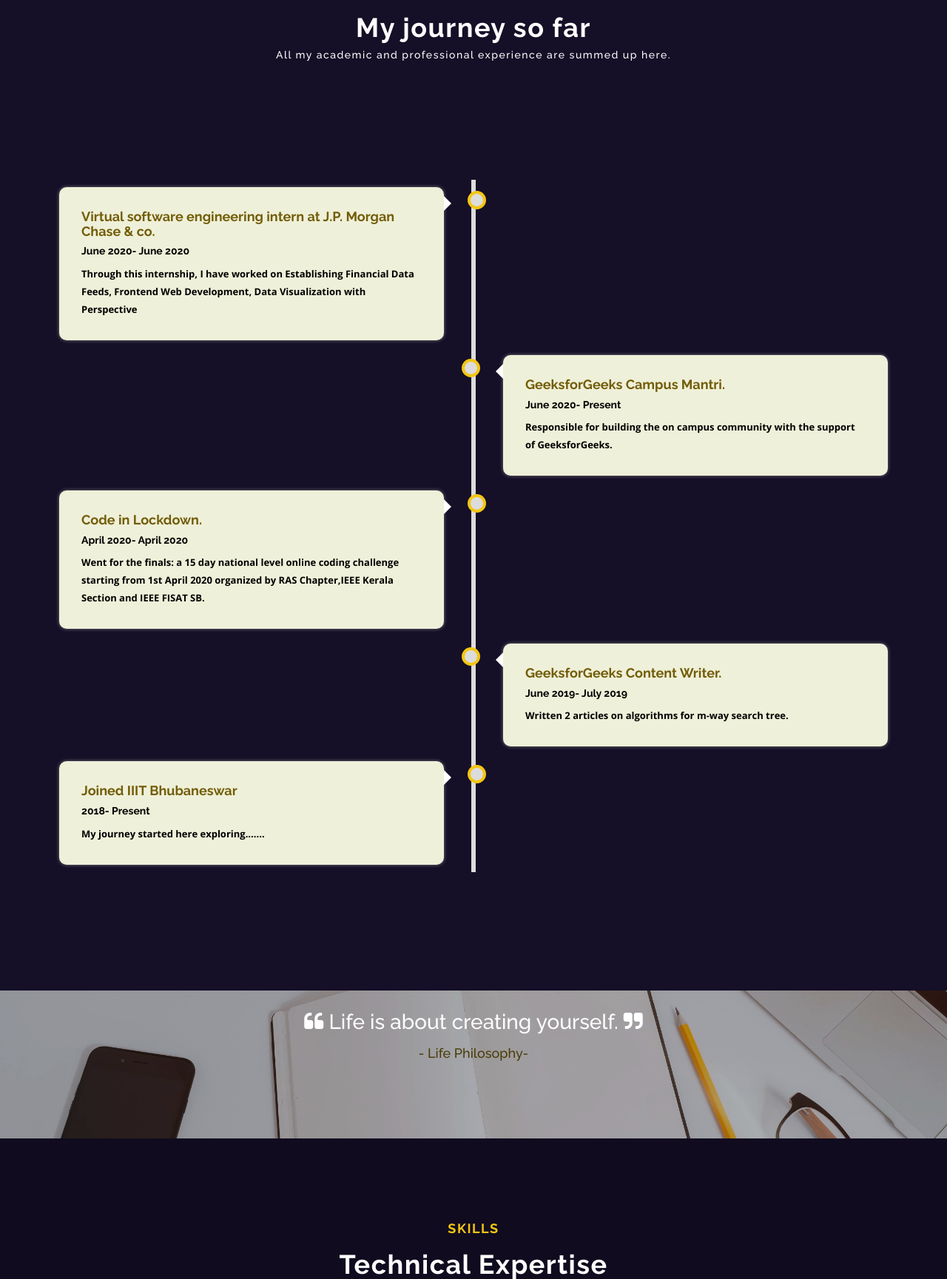
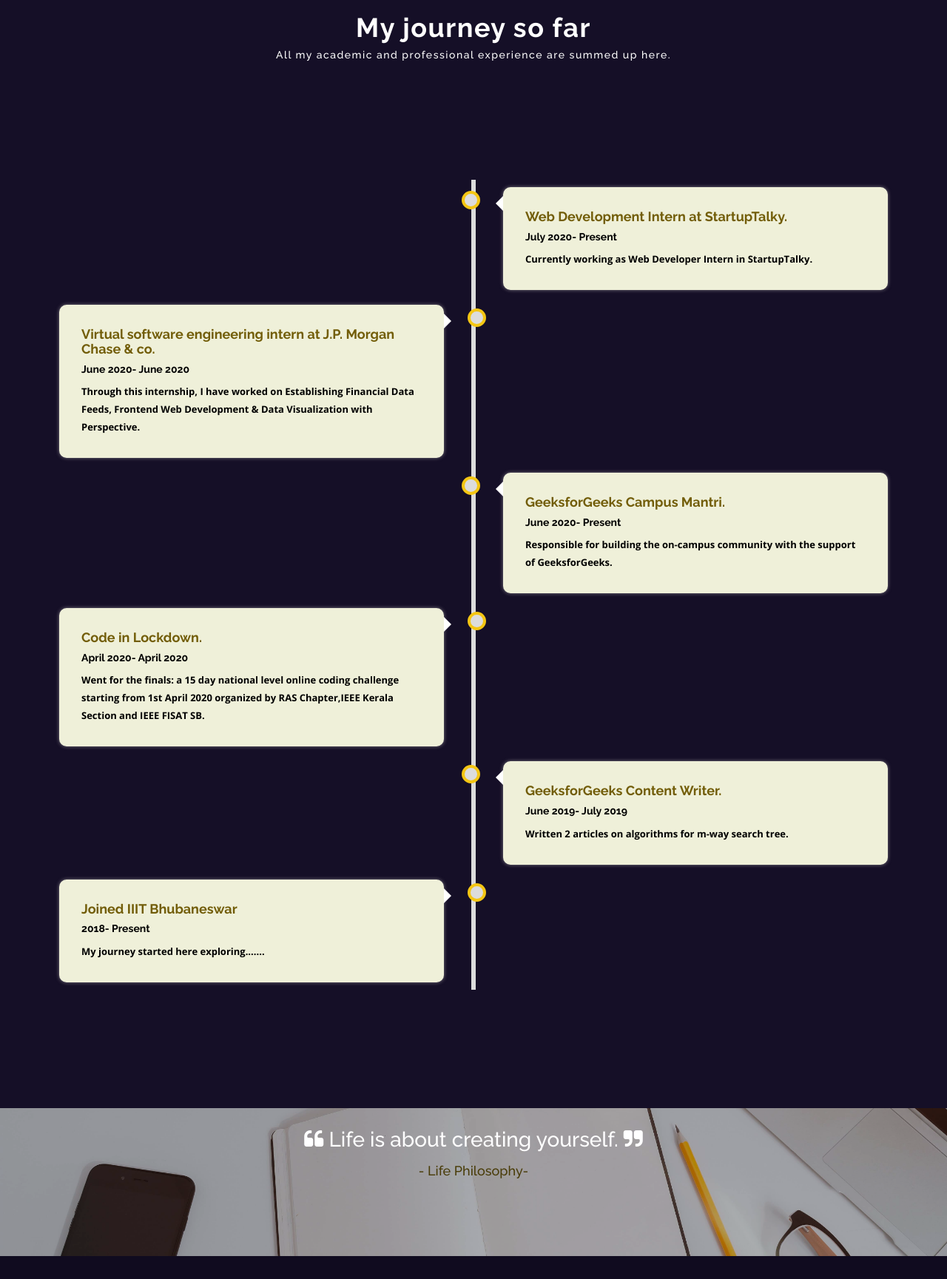
Before and after one commit to nitinrishab2000/Portfolio, a Node server app: page / in a window 1280 px wide. Shown: the part 1777-3506 px from the top of the page at 74% size. Run offline with Node 20, Linux system fonts and the light colour scheme; some libraries are stand-ins or nearby versions.

Commit message:
timline mod

```diff
--- a/views/index.ejs
+++ b/views/index.ejs
@@ -192,18 +192,25 @@
             <h5>All my academic and professional experience are summed up here.</h5>
         </div>
         <div class="timeline">
+            <div class="contain right">
+                <div class="content">
+                  <h4>Web Development Intern at StartupTalky.</h4>
+                  <h5>July 2020- Present</h5>
+                  <p>Currently working as <b>Web Developer Intern</b> in <b>StartupTalky</b>.</p>
+                </div>
+              </div>
             <div class="contain left">
                 <div class="content">
                   <h4>Virtual software engineering intern at J.P. Morgan Chase & co.</h4>
                   <h5>June 2020- June 2020</h5>
-                  <p>Through this internship, I have worked on Establishing Financial Data Feeds, Frontend Web Development, Data	Visualization with Perspective</p>
+                  <p>Through this internship, I have worked on Establishing Financial Data Feeds, Frontend Web Development & Data Visualization with Perspective.</p>
                 </div>
-              </div>
+            </div>
             <div class="contain right">
               <div class="content">
                 <h4>GeeksforGeeks Campus Mantri.</h4>
                 <h5>June 2020- Present</h5>
-                <p>Responsible for building the on campus community with the support of GeeksforGeeks.</p>
+                <p>Responsible for building the on-campus community with the support of GeeksforGeeks.</p>
               </div>
             </div>
             <div class="contain left">
```
